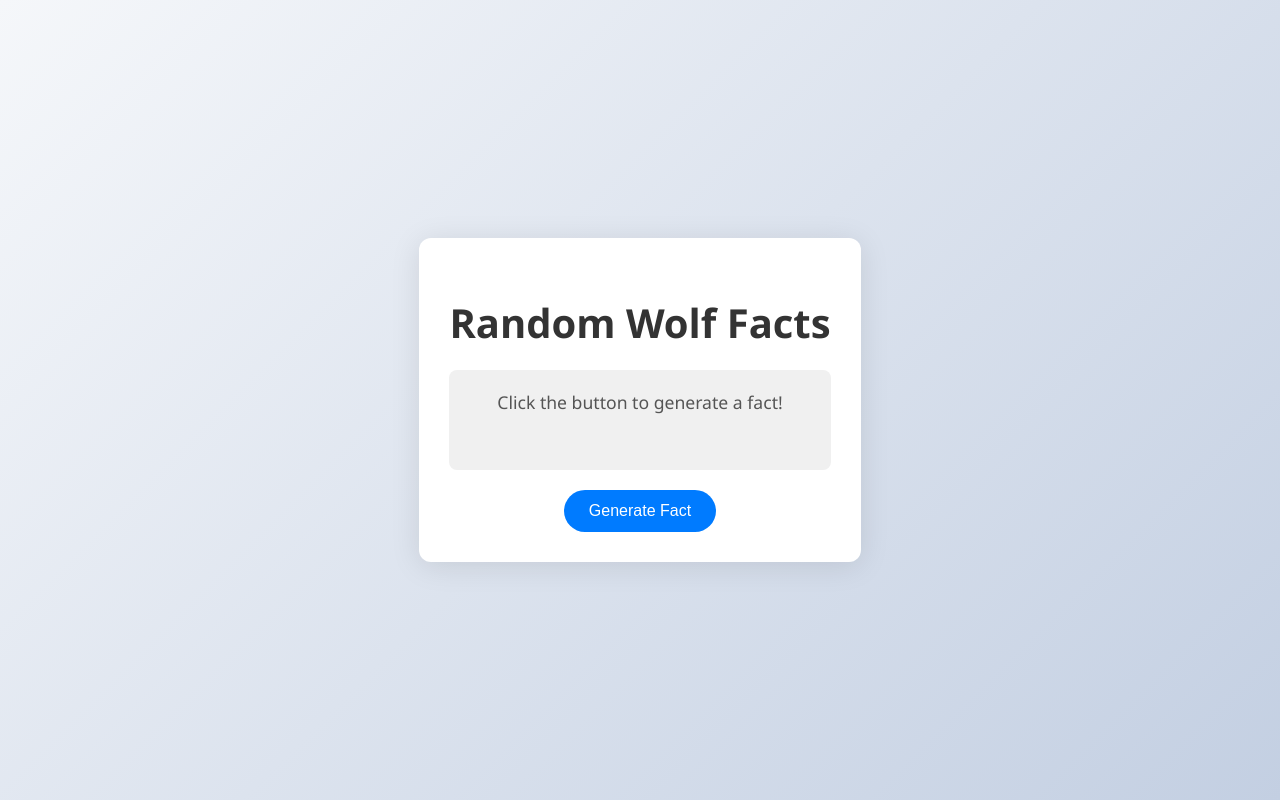
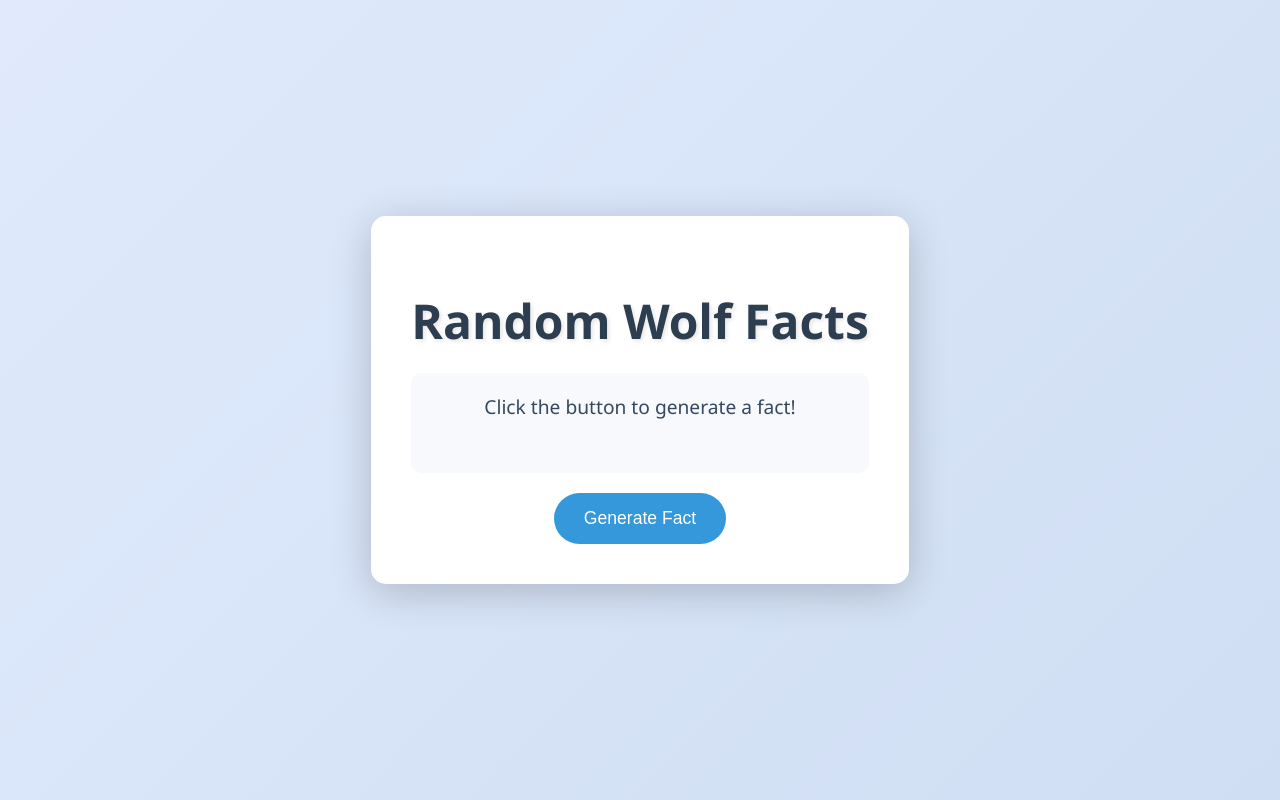
Before and after one commit to sonu-yadav0011/wolf-fact, a plain HTML site: page index.html in a window 1280 px wide. Drawn offline with Linux system fonts and the light colour scheme.

Commit message:
Update index.html

```diff
--- a/index.html
+++ b/index.html
@@ -7,7 +7,7 @@
     <style>
         body {
             font-family: 'Segoe UI', Tahoma, Geneva, Verdana, sans-serif;
-            background: linear-gradient(135deg, #f5f7fa, #c3cfe2);
+            background: linear-gradient(135deg, #e0eafc, #cfdef3);
             display: flex;
             justify-content: center;
             align-items: center;
@@ -18,56 +18,60 @@
         .container {
             text-align: center;
             background-color: #ffffff;
-            padding: 30px;
-            border-radius: 12px;
-            box-shadow: 0 4px 30px rgba(0, 0, 0, 0.1);
-            transition: transform 0.3s ease;
+            padding: 40px;
+            border-radius: 15px;
+            box-shadow: 0 8px 40px rgba(0, 0, 0, 0.2);
+            transition: transform 0.3s ease, box-shadow 0.3s ease;
         }
 
         .container:hover {
-            transform: translateY(-5px);
+            transform: translateY(-10px);
+            box-shadow: 0 12px 50px rgba(0, 0, 0, 0.3);
         }
 
         h1 {
-            color: #333;
-            font-size: 2.5em;
+            color: #2c3e50;
+            font-size: 3em;
             margin-bottom: 20px;
+            text-shadow: 2px 2px 4px rgba(0, 0, 0, 0.1);
         }
 
         .fact-box {
             margin: 20px 0;
             padding: 20px;
-            background-color: #f0f0f0;
-            border-radius: 8px;
+            background-color: #f7f9fc;
+            border-radius: 10px;
             min-height: 60px;
-            font-size: 1.1em;
-            color: #555;
-            transition: background-color 0.3s ease;
+            font-size: 1.2em;
+            color: #34495e;
+            transition: background-color 0.3s ease, color 0.3s ease;
         }
 
         .fact-box:hover {
-            background-color: #e0e0e0;
+            background-color: #e3e8f0;
+            color: #2c3e50;
         }
 
         button {
-            padding: 12px 25px;
-            background-color: #007bff;
+            padding: 15px 30px;
+            background-color: #3498db;
             color: #ffffff;
             border: none;
-            border-radius: 25px;
+            border-radius: 30px;
             cursor: pointer;
-            font-size: 1em;
-            transition: background-color 0.3s ease, transform 0.3s ease;
+            font-size: 1.1em;
+            transition: background-color 0.3s ease, transform 0.3s ease, box-shadow 0.3s ease;
         }
 
         button:hover {
-            background-color: #0056b3;
-            transform: scale(1.05);
+            background-color: #2980b9;
+            transform: scale(1.1);
+            box-shadow: 0 4px 15px rgba(0, 0, 0, 0.2);
         }
 
         button:focus {
             outline: none;
-            box-shadow: 0 0 0 3px rgba(0, 123, 255, 0.5);
+            box-shadow: 0 0 0 4px rgba(52, 152, 219, 0.5);
         }
     </style>
 </head>
```
